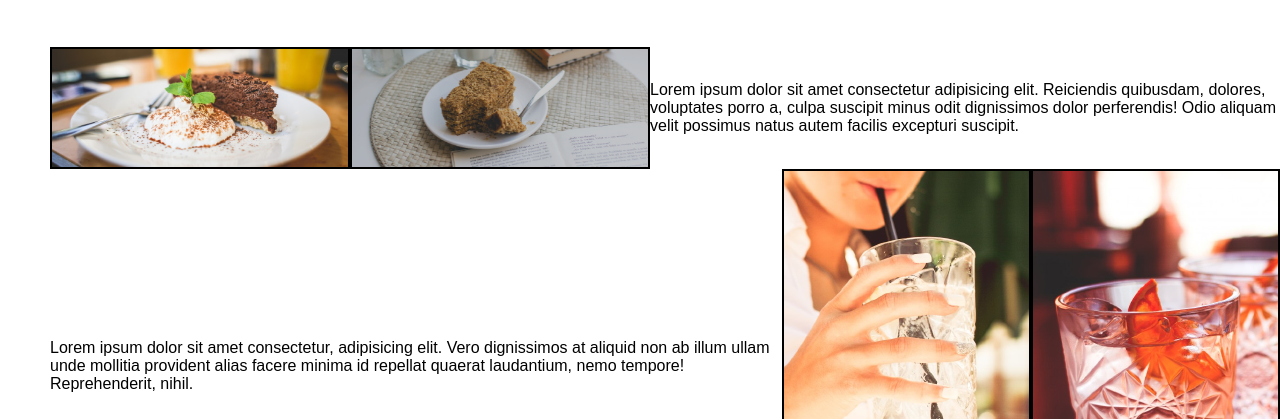
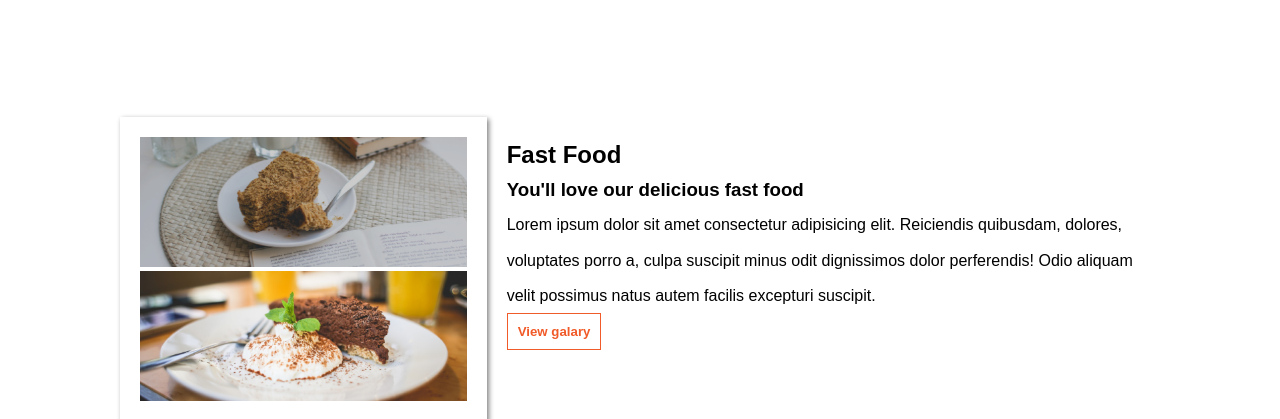
Before and after one commit to JoeshGichon/Anita-s-kitchen, a plain HTML site: page index.html in a window 1280 px wide. Shown: the part 533-952 px from the top of the page. Drawn offline with Linux system fonts and the light colour scheme.

Commit message:
This will give the main section section 1 its display properties as well as its margin and paddings

```diff
--- a/index.html
+++ b/index.html
@@ -47,20 +47,30 @@
     <!-- --------------------main content section----------------------------- -->
     <main>
         <section id="main-section-1">
-            <div>
+            <div id="main-sec-1">
+                <div id="main-sec-1-1">
+                    <img src="./assets/fastFood2.jpg" alt="fast-food2-image">
                     <img src="./assets/fastFood1.jpg" alt="fast-food-image">
-                <img src="./assets/fastFood2.jpg" alt="fast-food2-image">
+                </div>
+                <div id="main-sec-1-2">
+                    <h2>Fast Food</h2>
+                    <h3>You'll love our delicious fast food</h3>
                     <p>
                         Lorem ipsum dolor sit amet consectetur adipisicing elit. Reiciendis quibusdam, dolores, voluptates porro a, culpa suscipit minus odit dignissimos dolor perferendis! Odio aliquam velit possimus natus autem facilis excepturi suscipit.
                     </p>
+                    <h5>View galary</h5>
                 </div>
-
+            </div>
+            <div id="main-sec-2">
                 <div>
                     <p>
                         Lorem ipsum dolor sit amet consectetur, adipisicing elit. Vero dignissimos at aliquid non ab illum ullam unde mollitia provident alias facere minima id repellat quaerat laudantium, nemo tempore! Reprehenderit, nihil.
                     </p>
+                </div>
+                <div>
                     <img src="./assets/drink1.jpg" alt="drinks-image">
                     <img src="./assets/drink2.jpg" alt="drinks2-image">
+                </div>
             </div>
         </section>
 
--- a/styles.css
+++ b/styles.css
@@ -55,22 +55,33 @@
 
 /* -----------------------main styles--------------------------- */
 #main-section-1{
-    margin-top: 50px;
-    display: flex;
-    flex-direction: column;
-    margin-left: 50px;
+    margin: 120px;
 }
 #main-section-1>div{
     display: flex;
-    flex-direction: row;
-    align-items: center;
-    justify-content: center;
 }
-#main-section-1>div>img{
-    border: 2px solid black;
-    width: 300px;
+#main-section-1>#main-sec-1{
+    margin-bottom: 50px;
 }
-
+#main-section-1>#main-sec-1>#main-sec-1-1{
+    box-shadow: 2px 2px 5px grey;
+    padding: 20px;
+    margin-right: 20px;
+}
+#main-section-1>#main-sec-1>#main-sec-1-1>img{
+    height: 130px;
+}
+#main-section-1>#main-sec-1>#main-sec-1-2{
+    text-align: left;
+    margin-top: 20px;
+    line-height: 2.2em;
+}
+#main-section-1>#main-sec-1>#main-sec-1-2>h5{
+    color: #F15A29;
+    border: 1px solid #F15A29;
+    padding: 10px;
+    display: inline;
+}
 #section-2{
     background-image: url(./assets/foodsBg.jpg);
     margin: 70px;
```
Lines whose indentation alone changed are shown as unchanged.
